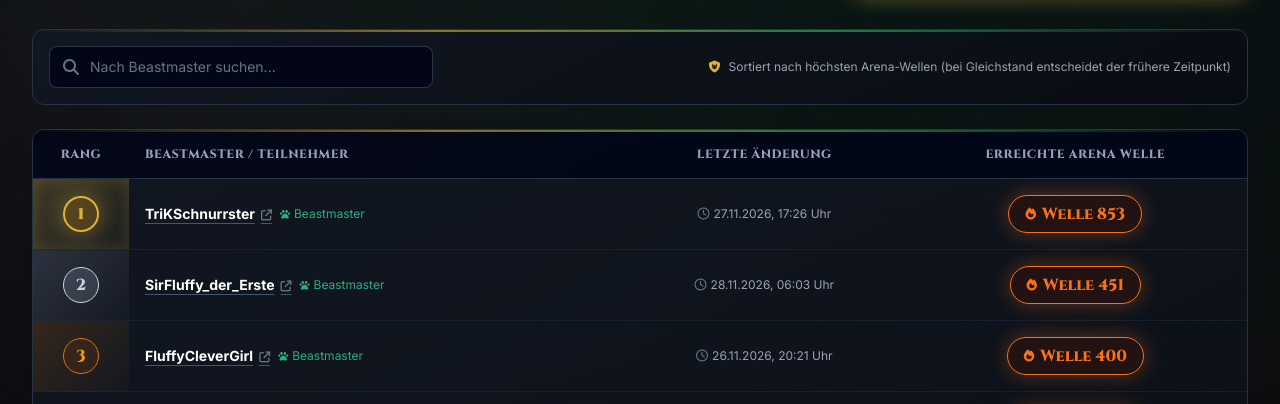
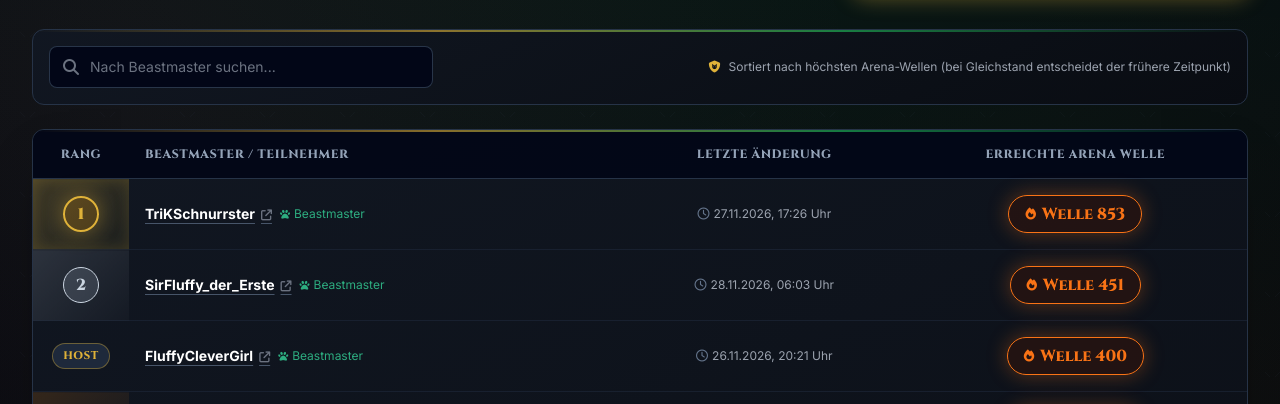
Before and after one commit to VaporVader/last-epoch-arena-leaderboard, a plain HTML site: page index.html in a window 1280 px wide. Shown: the part 548-952 px from the top of the page. Drawn offline with nearby package versions, Linux system fonts and the light colour scheme.

Commit message:
feat: ignore host for leaderboard placement

```diff
--- a/index.html
+++ b/index.html
@@ -345,8 +345,99 @@
                 {
                     "account_name": "VaporVader",
                     "character_name": "FluffyCleverGirl",
+                    "arena_wave": 150,
+                    "last_updated": "2026-11-21T18:00:00Z",
+                    "proof_verified": true
+                },
+                {
+                    "account_name": "TriKster",
+                    "character_name": "TriKSchnurrster",
+                    "arena_wave": 201,
+                    "last_updated": "2026-11-21T20:15:00Z",
+                    "proof_verified": true
+                },
+                {
+                    "account_name": "as69",
+                    "character_name": "GiasingaMietz_S5",
+                    "arena_wave": 41,
+                    "last_updated": "2026-11-21T19:10:00Z",
+                    "proof_verified": true
+                },
+                {
+                    "account_name": "Kerstiin",
+                    "character_name": "Mietzubishi",
                     "arena_wave": 0,
-                    "last_updated": "2026-11-20T18:00:00Z",
+                    "last_updated": "2026-11-20T18:05:00Z",
+                    "proof_verified": true
+                },
+                {
+                    "account_name": "JohnMcCole",
+                    "character_name": "JohnMcFluffy",
+                    "arena_wave": 0,
+                    "last_updated": "2026-11-20T18:10:00Z",
+                    "proof_verified": true
+                },
+                {
+                    "account_name": "Lyron",
+                    "character_name": "SirFluffy_der_Erste",
+                    "arena_wave": 0,
+                    "last_updated": "2026-11-20T18:15:00Z",
+                    "proof_verified": true
+                },
+                {
+                    "account_name": "DarkoD22",
+                    "character_name": "MeowPawSchnurrMietz",
+                    "arena_wave": 0,
+                    "last_updated": "2026-11-20T18:20:00Z",
+                    "proof_verified": true
+                },
+                {
+                    "account_name": "z3r0hum4n",
+                    "character_name": "FLUFFYPION",
+                    "arena_wave": 41,
+                    "last_updated": "2026-11-21T21:45:00Z",
+                    "proof_verified": true
+                },
+                {
+                    "account_name": "Caral85",
+                    "character_name": "CaralMietz",
+                    "arena_wave": 0,
+                    "last_updated": "2026-11-20T18:25:00Z",
+                    "proof_verified": true
+                },
+                {
+                    "account_name": "sazuu",
+                    "character_name": "MrPawtyMietz",
+                    "arena_wave": 102,
+                    "last_updated": "2026-11-22T09:30:00Z",
+                    "proof_verified": true
+                },
+                {
+                    "account_name": "itz_Ice",
+                    "character_name": "IceSchnurrtOhneMietz",
+                    "arena_wave": 0,
+                    "last_updated": "2026-11-20T18:30:00Z",
+                    "proof_verified": true
+                },
+                {
+                    "account_name": "JuniorRun",
+                    "character_name": "BeastMeowster",
+                    "arena_wave": 0,
+                    "last_updated": "2026-11-20T18:35:00Z",
+                    "proof_verified": true
+                },
+                {
+                    "account_name": "ITSME_BESTI",
+                    "character_name": "Meownnaise",
+                    "arena_wave": 0,
+                    "last_updated": "2026-11-20T18:40:00Z",
+                    "proof_verified": true
+                },
+                {
+                    "account_name": "Nemes1s3",
+                    "character_name": "Pawpeng",
+                    "arena_wave": 0,
+                    "last_updated": "2026-11-20T18:45:00Z",
                     "proof_verified": true
                 }
             ]
@@ -389,9 +480,14 @@
                 return timeA - timeB;
             });
 
-            // Assign ranks
-            rawData.forEach((player, index) => {
-                player.rank = index + 1;
+            // Assign ranks (excluding organizer "VaporVader", without skipping rank numbers)
+            let currentRank = 1;
+            rawData.forEach((player) => {
+                if ((player.account_name || '').toLowerCase() === 'vaporvader') {
+                    player.rank = null;
+                } else {
+                    player.rank = currentRank++;
+                }
             });
 
             updateDashboardStats();
@@ -432,7 +528,9 @@
                 let rankClass = "";
                 let rankBadge = `<span class="font-cinzel font-bold text-gray-400 text-base">#${player.rank}</span>`;
 
-                if (player.rank === 1) {
+                if (player.rank === null) {
+                    rankBadge = `<span class="inline-flex items-center px-2.5 py-0.5 rounded-full text-[11px] font-cinzel font-bold bg-slate-800 text-le-gold border border-le-gold/40 uppercase tracking-wider" title="Veranstalter (außer Konkurrenz)">Host</span>`;
+                } else if (player.rank === 1) {
                     rankClass = "rank-1";
                     rankBadge = `<div class="w-9 h-9 rounded-full bg-amber-500/20 border-2 border-le-gold flex items-center justify-center mx-auto shadow-gold-glow">
                                     <span class="font-cinzel font-black text-le-gold text-base">1</span>
```
